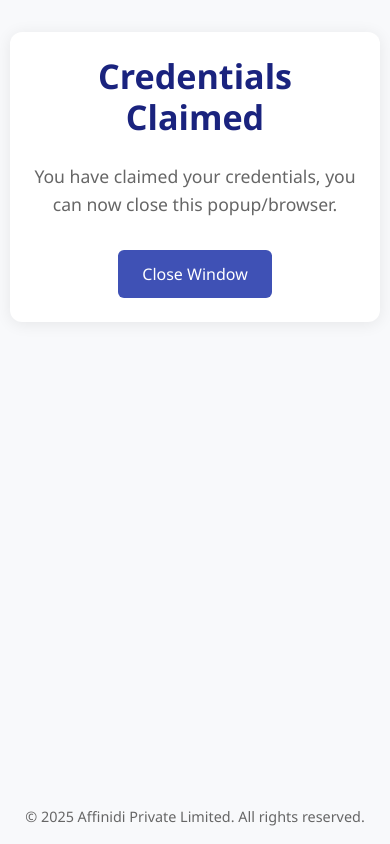
After one commit to Grajesh-Chandra/python-demo, a Python web app: template app/templates/completed.html in a window 390 px wide. The commit adds this page. Run offline with Jinja, Linux system fonts and the light colour scheme; the template is opened without the code that fills it, so the values that code supplies are empty.

Commit message:
with popup and redirect

```diff
--- a/app/routes.py
+++ b/app/routes.py
@@ -65,6 +65,11 @@
 @app.route("/create-case")
 def case():
     return render_template("case.html")
+
+
+@app.route("/claim-completed")
+def completed():
+    return render_template("completed.html")
 
 
 @app.route("/checks")
--- /dev/null
+++ b/app/templates/completed.html
@@ -0,0 +1,155 @@
+<!DOCTYPE html>
+<html lang="en">
+  <head>
+    <meta charset="UTF-8" />
+    <meta name="viewport" content="width=device-width, initial-scale=1.0" />
+    <title>Credentials Claimed</title>
+    <link
+      href="https://cdn.jsdelivr.net/npm/bootstrap@5.3.2/dist/css/bootstrap.min.css"
+      rel="stylesheet"
+    />
+    <style>
+      body {
+        background-color: #f8f9fb;
+        font-family: "Segoe UI", system-ui, sans-serif;
+        min-height: 100vh;
+        display: flex;
+        flex-direction: column;
+      }
+
+      .validation-container {
+        width: 80vw;
+        max-width: 1200px;
+        min-width: 400px;
+        margin: 2rem auto;
+        padding: 2rem;
+        background: white;
+        border-radius: 12px;
+        box-shadow: 0 2px 16px rgba(0, 0, 0, 0.08);
+        text-align: center; /* Center align text and button */
+      }
+
+      @media (max-width: 768px) {
+        .validation-container {
+          width: 95vw;
+          min-width: unset;
+          padding: 1.5rem;
+        }
+      }
+
+      .navbar {
+        background-color: #fff;
+        box-shadow: 0 2px 5px rgba(0, 0, 0, 0.05);
+      }
+
+      .navbar-nav .nav-link {
+        color: #3f51b5;
+        font-weight: 500;
+        margin: 0 1rem;
+        transition: all 0.2s ease;
+      }
+
+      .navbar-nav .nav-link:hover,
+      .navbar-nav .nav-link.active {
+        color: #1a237e;
+        transform: translateY(-1px);
+      }
+
+      .card-container {
+        display: grid;
+        grid-template-columns: repeat(auto-fit, minmax(280px, 1fr));
+        gap: 1.5rem;
+        margin: 2rem 0;
+      }
+
+      .card {
+        border: none;
+        border-radius: 8px;
+        box-shadow: 0 2px 5px rgba(0, 0, 0, 0.05);
+        transition: transform 0.2s ease;
+      }
+
+      .card:hover {
+        transform: translateY(-3px);
+      }
+
+      .card-title {
+        color: #1a237e;
+        font-weight: 600;
+        margin-bottom: 1rem;
+      }
+
+      .card-body {
+        padding: 1.5rem;
+      }
+
+      .status-badge {
+        padding: 0.5rem 1rem;
+        border-radius: 20px;
+        font-weight: 500;
+      }
+
+      .status-green {
+        background-color: #e8f5e9;
+        color: #2e7d32;
+      }
+
+      .status-red {
+        background-color: #ffebee;
+        color: #d32f2f;
+      }
+
+      .btn-primary {
+        background-color: #3f51b5;
+        border: none;
+        padding: 0.75rem 1.5rem;
+        border-radius: 6px;
+        transition: all 0.2s ease;
+      }
+
+      .btn-primary:hover {
+        background-color: #303f9f;
+        transform: translateY(-1px);
+      }
+
+      h1.display-4 {
+        color: #1a237e;
+        font-weight: 600;
+        margin-bottom: 1.5rem;
+      }
+
+      .lead {
+        color: #666;
+        font-size: 1.1rem;
+        line-height: 1.6;
+        max-width: 800px;
+        margin: 0 auto 2rem auto;
+      }
+
+      footer {
+        background-color: #f8f9fb;
+        color: #666;
+        text-align: center;
+        padding: 1rem;
+        margin-top: auto;
+        font-size: 0.9rem;
+      }
+    </style>
+  </head>
+
+  <body>
+    <div class="validation-container">
+      <h1 class="display-4">Credentials Claimed</h1>
+      <p class="lead">
+        You have claimed your credentials, you can now close this popup/browser.
+      </p>
+      <button class="btn btn-primary" onclick="window.close();">
+        Close Window
+      </button>
+    </div>
+
+    <footer>&copy; 2025 Affinidi Private Limited. All rights reserved.</footer>
+
+    <script src="https://cdn.jsdelivr.net/npm/bootstrap@5.3.2/dist/js/bootstrap.bundle.min.js"></script>
+  </body>
+</html>
--- a/app/templates/order_issuance_details.html
+++ b/app/templates/order_issuance_details.html
@@ -88,9 +88,10 @@
                 <dd class="col-sm-8">
                   {% if check.vault_link != "N/A" %}
                   <a
-                    href="{{ check.vault_link }}"
                     target="_blank"
                     class="vault-link"
+                    href="{{ check.vault_link }}&return_uri=https%3A%2F%2Fpreferably-in-teal.ngrok-free.app%2Fclaim-completed"
+                    onclick="window.open('{{ check.vault_link }}&return_uri=https%3A%2F%2Fpreferably-in-teal.ngrok-free.app%2Fclaim-completed', 'popup', 'width=600,height=600,right=1000'); return true;"
                   >
                     Claim Your Credentials In Affinidi Vault
                     <i class="fas fa-external-link-alt fa-sm"></i>
```
